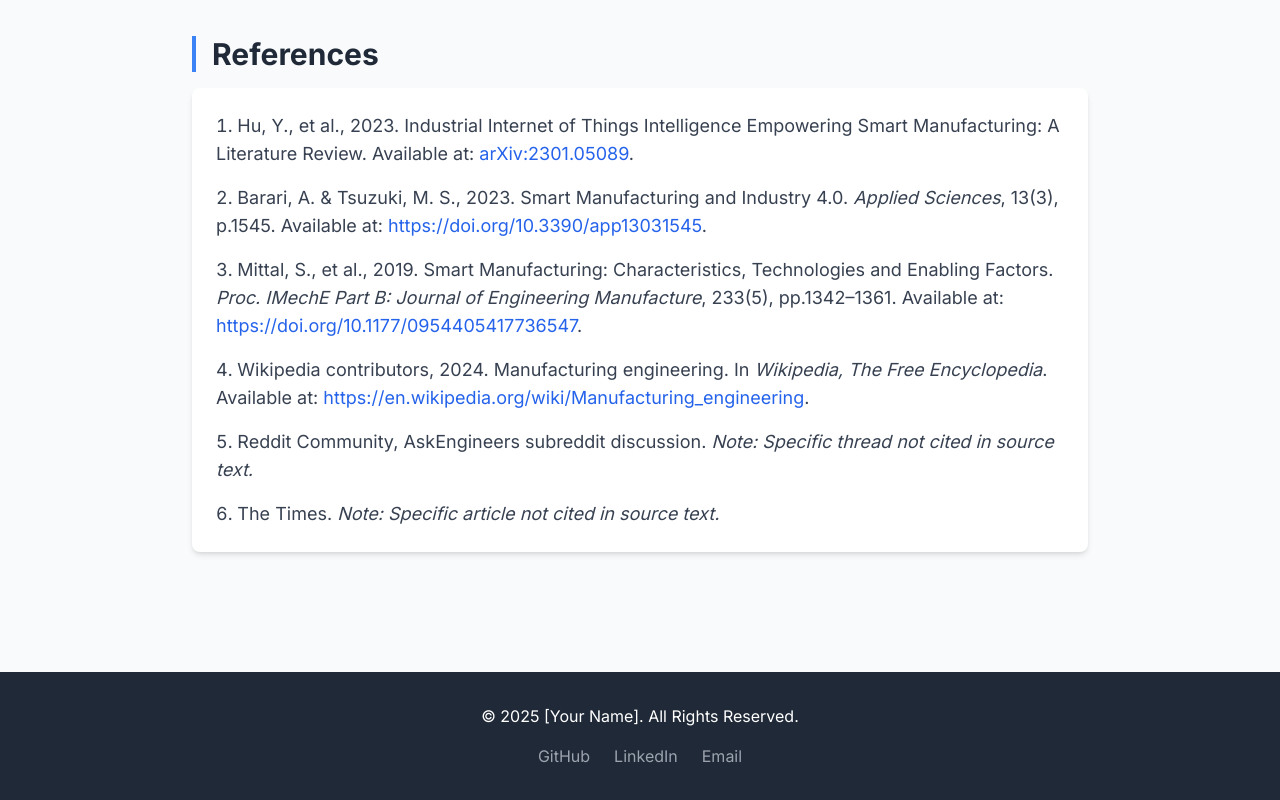
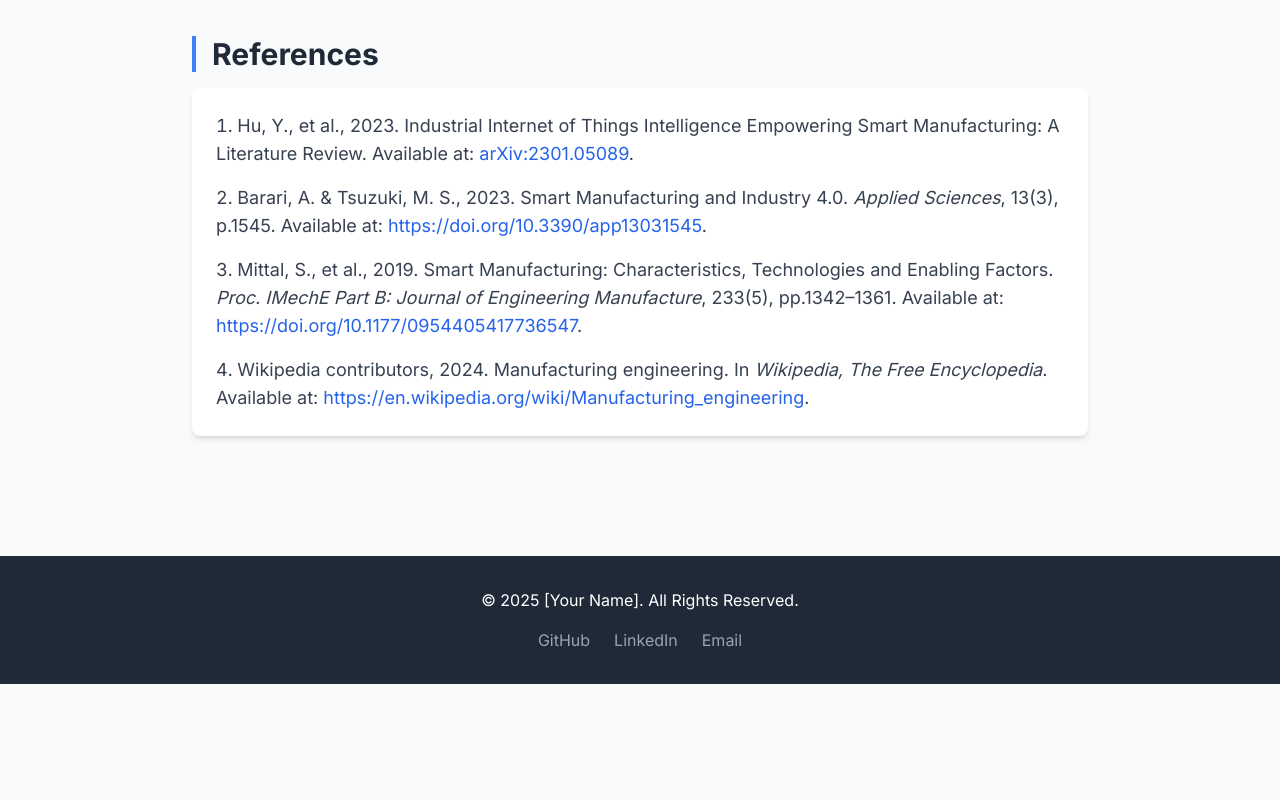
Before and after one commit to priyamistry400-beep/eng-hub, a plain HTML site: page index.html in a window 1280 px wide. Shown: the part 3862-4662 px from the top of the page. After the commit the page ends 4546 px from the top, so only its background shows below. Drawn offline with nearby package versions, Linux system fonts and the light colour scheme.

Commit message:
Update index.html

```diff
--- a/index.html
+++ b/index.html
@@ -195,8 +195,7 @@
                         <li id="ref-barari-2023">Barari, A. & Tsuzuki, M. S., 2023. Smart Manufacturing and Industry 4.0. <em>Applied Sciences</em>, 13(3), p.1545. Available at: <a href="https://doi.org/10.3390/app13031545" target="_blank" rel="noopener noreferrer" class="text-blue-600 hover:underline">https://doi.org/10.3390/app13031545</a>.</li>
                         <li id="ref-mittal-2019">Mittal, S., et al., 2019. Smart Manufacturing: Characteristics, Technologies and Enabling Factors. <em>Proc. IMechE Part B: Journal of Engineering Manufacture</em>, 233(5), pp.1342–1361. Available at: <a href="https://doi.org/10.1177/0954405417736547" target="_blank" rel="noopener noreferrer" class="text-blue-600 hover:underline">https://doi.org/10.1177/0954405417736547</a>.</li>
                         <li id="ref-wikipedia">Wikipedia contributors, 2024. Manufacturing engineering. In <em>Wikipedia, The Free Encyclopedia</em>. Available at: <a href="https://en.wikipedia.org/wiki/Manufacturing_engineering" target="_blank" rel="noopener noreferrer" class="text-blue-600 hover:underline">https://en.wikipedia.org/wiki/Manufacturing_engineering</a>.</li>
-                        <li id="ref-reddit">Reddit Community, AskEngineers subreddit discussion. <em>Note: Specific thread not cited in source text.</em></li>
-                        <li id="ref-times">The Times. <em>Note: Specific article not cited in source text.</em></li>
+
                     </ol>
                 </div>
             </section>
```
